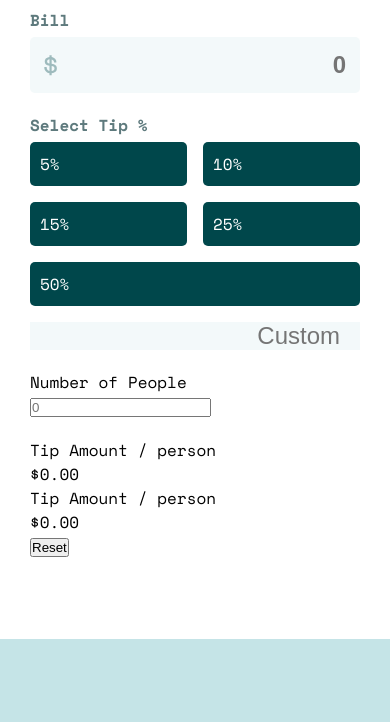
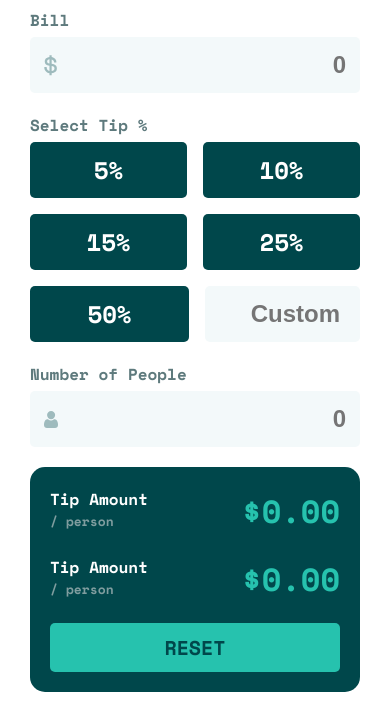
Before and after one commit to joshhovis/Tip-Calculator, a plain HTML site: page index.html in a window 390 px wide. Shown: the part 205-927 px from the top of the page. Before the commit the page ends 844 px from the top, so only its background shows below. Drawn offline with nearby package versions, Linux system fonts and the light colour scheme.

Commit message:
Mobile styling complete

```diff
--- a/app.scss
+++ b/app.scss
@@ -62,10 +62,10 @@ main {
         }
         &-input {
             background: url(./images/icon-dollar.svg) no-repeat left;
+            background-size: 14px;
+            background-position: 14px;
             text-align: right;
             padding: 14px;
-            background-size: 14px;
-            background-position: 14px;
             border: none;
             background-color: #f3f9fa;
             border-radius: 5px;
@@ -90,10 +90,7 @@ main {
         gap: 5px;
 
         &-item-wrapper {
-            // display: grid;
-            // grid-template-columns: repeat(2, 1fr);
             display: flex;
-            flex-direction: row;
             flex-wrap: wrap;
             gap: 16px;
         }
@@ -109,16 +106,109 @@ main {
             color: white;
             border-radius: 5px;
             flex: 40%;
+            font-size: 24px;
+            font-weight: 600;
+            text-align: center;
         }
 
         &-custom {
             border: none;
+            text-align: right;
             background-color: #f3f9fa;
-            color: #547878;
+            color: #00474b;
+            flex: 40%;
+            padding-right: 20px;
+            max-width: calc(50% - 10px);
+            border-radius: 5px;
+            font-size: 24px;
+            font-weight: 600;
+
+            &:focus,
+            &:hover {
+                border: 1px solid #26c2ae;
+                outline: 1px solid #26c2ae;
+            }
+        }
+    }
+
+    &__people {
+        display: flex;
+        flex-direction: column;
+        gap: 5px;
+
+        &-label {
+            color: #5e7a7d;
+            font-weight: 600;
+        }
+
+        &-input {
+            background: url(./images/icon-person.svg) no-repeat left;
+            background-size: 14px;
+            background-position: 14px;
+            background-color: #f3f9fa;
+            border: none;
             text-align: right;
+            color: #00474b;
+            flex: 40%;
+            border-radius: 5px;
             font-size: 24px;
-            padding-right: 20px;
-            flex: 40%;
+            font-weight: 600;
+            padding: 14px;
+
+            &:focus,
+            &:hover {
+                border: 1px solid #26c2ae;
+                outline: 1px solid #26c2ae;
+            }
+
+            &:invalid {
+                border: 1px solid $vermellion;
+            }
+        }
+    }
+
+    &__results {
+        display: flex;
+        flex-direction: column;
+        gap: 20px;
+        font-weight: 600;
+        background-color: #00474b;
+        border-radius: 15px;
+        padding: 20px;
+
+        &-amount,
+        &-total {
+            display: flex;
+            justify-content: space-between;
+
+            &-text {
+                color: white;
+            }
+
+            &-span {
+                display: block;
+                color: #7f9d9f;
+                font-size: 13px;
+            }
+
+            &-number {
+                display: flex;
+                align-items: center;
+                color: #26c2ae;
+                font-size: 32px;
+            }
+        }
+
+        &-button {
+            background-color: #26c2ae;
+            color: #00474b;
+            border: none;
+            padding: 10px;
+            font-size: 20px;
+            font-weight: 600;
+            text-transform: uppercase;
+            font-family: "Space Mono", sans-serif;
+            border-radius: 5px;
         }
     }
 }
--- a/index.html
+++ b/index.html
@@ -98,7 +98,6 @@
                     <button class="tip__results-button">Reset</button>
                 </div>
             </section>
-            <section class="tip__result"></section>
         </main>
     </body>
 </html>
```
Also changed, not shown: app.css, 1 other file.
